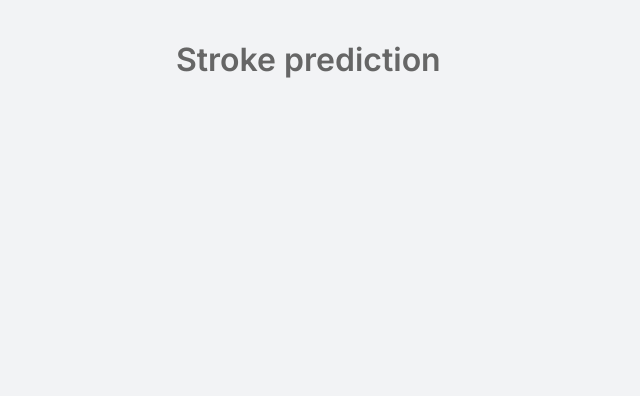
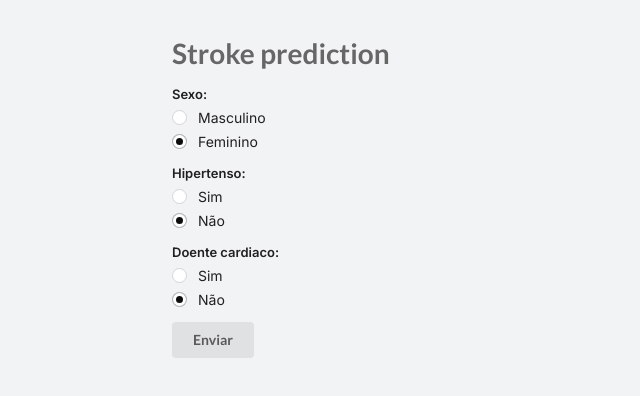
Before and after one commit to RafaelHashimoto/stroke_prediction, a React (Create React App) app in the folder client/app/: page / in a window 1280 px wide. Shown: the top 396 px of the page, without its empty margins (0-640 px from the left). Built offline with nearby package versions, Linux system fonts and the light colour scheme; the HTML template or start-up script is replaced by a standard one.

Commit message:
add fields and form

```diff
--- a/client/app/public/index.html
+++ b/client/app/public/index.html
@@ -4,7 +4,7 @@
     <meta charset="utf-8" />
     <meta name="viewport" content="width=device-width, initial-scale=1" />
     <meta name="theme-color" content="#000000" />
-
+    <link rel="stylesheet" href="https://cdnjs.cloudflare.com/ajax/libs/semantic-ui/2.4.1/semantic.min.css">
     <link rel="preconnect" href="https://fonts.gstatic.com">
     <link href="https://fonts.googleapis.com/css2?family=Inter:wght@400;500;600&family=Rajdhani:wght@600&display=swap" rel="stylesheet">
 
--- a/client/app/src/App.js
+++ b/client/app/src/App.js
@@ -1,9 +1,11 @@
+import MasterForm from './components/masterForm';
 import './styles/global.css'
 
 function App() {
   return (
     <div className="container">
       <h1>Stroke prediction</h1>
+      <MasterForm />
     </div>
   );
 }
--- /dev/null
+++ b/client/app/src/components/fields/GroupField.js
@@ -0,0 +1,11 @@
+
+function GroupField({ label, children }) {
+  return (
+    <div className="grouped fields">
+      <label>{label}:</label>
+      {children}
+    </div>
+  );
+}
+
+export default GroupField;
--- /dev/null
+++ b/client/app/src/components/fields/Radio.js
@@ -0,0 +1,13 @@
+
+function Radio({id, label, checked, onChange}) {
+  return (
+    <div className="field">
+      <div className="ui radio checkbox">
+        <input type="radio" id={id} checked={checked} onChange={onChange}/>
+        <label htmlFor={id}>{label}</label>
+      </div>
+    </div>
+  );
+}
+
+export default Radio;
--- /dev/null
+++ b/client/app/src/components/fields/index.js
@@ -0,0 +1,4 @@
+import Radio from './Radio';
+import GroupField from './GroupField';
+
+export { Radio, GroupField };
--- /dev/null
+++ b/client/app/src/components/masterForm/index.js
@@ -0,0 +1,72 @@
+import { useState } from 'react';
+import { Radio, GroupField } from '../fields';
+
+function MasterForm() {
+  const [gender, setGender] = useState(0);
+  const [hypertension, setHypertension] = useState(0);
+  const [heartDisease, setHeartDisease] = useState(0);
+  // const [everMarried, setEverMarried] = useState();
+  // const [residenceType, setResidenceType] = useState();
+  // const [smokingStatus, setSmokingStatus] = useState();
+  // const [age, setAge] = useState();
+
+  const handleSubmit = (event) => {
+    event.preventDefault();
+    const data = {
+      gender,
+      hypertension,
+      heartDisease
+    }
+    console.log(data)
+  }
+
+  return (
+    <form className="ui form" onSubmit={handleSubmit}>
+      <GroupField label="Sexo">
+        <Radio
+          id="male"
+          label="Masculino"
+          checked={gender === 1}
+          onChange={() => setGender(1)}
+        />
+        <Radio
+          id="female"
+          label="Feminino"
+          checked={gender === 0}
+          onChange={() => setGender(0)}
+        />
+      </GroupField>
+      <GroupField label="Hipertenso">
+        <Radio
+          id="hypertension"
+          label="Sim"
+          checked={hypertension === 1}
+          onChange={() => setHypertension(1)}
+        />
+        <Radio
+          id="no_hypertension"
+          label="Não"
+          checked={hypertension === 0}
+          onChange={() => setHypertension(0)}
+        />
+      </GroupField>
+      <GroupField label="Doente cardiaco">
+        <Radio
+          id="heartDisease"
+          label="Sim"
+          checked={heartDisease === 1}
+          onChange={() => setHeartDisease(1)}
+        />
+        <Radio
+          id="no_heartDisease"
+          label="Não"
+          checked={heartDisease === 0}
+          onChange={() => setHeartDisease(0)}
+        />
+      </GroupField>
+      <button type="submit" className="ui submit button">Enviar</button>
+    </form>
+  );
+}
+
+export default MasterForm;
```
Also changed, not shown: client/app/src/components/masterForm/styles.css (added).
